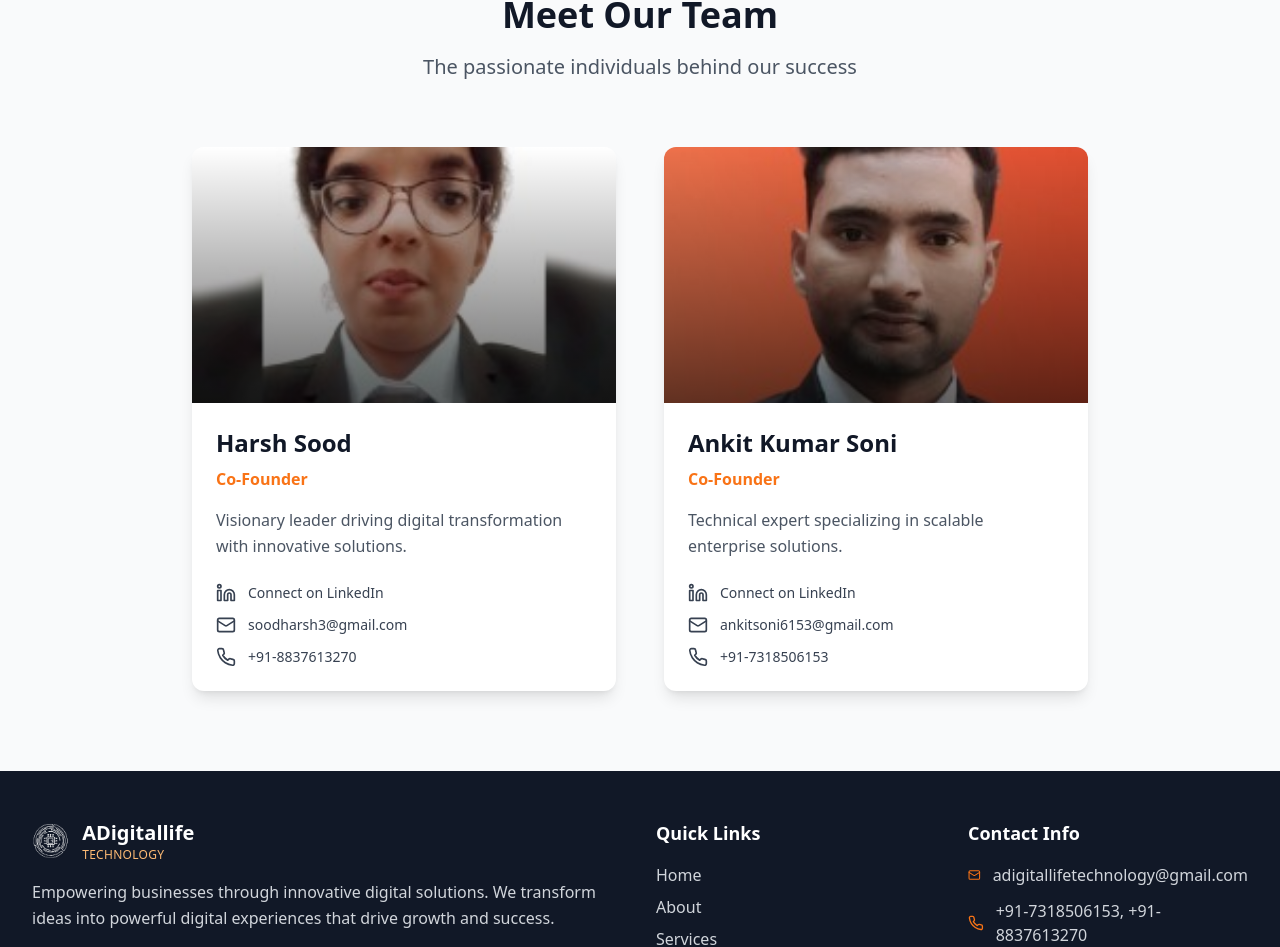
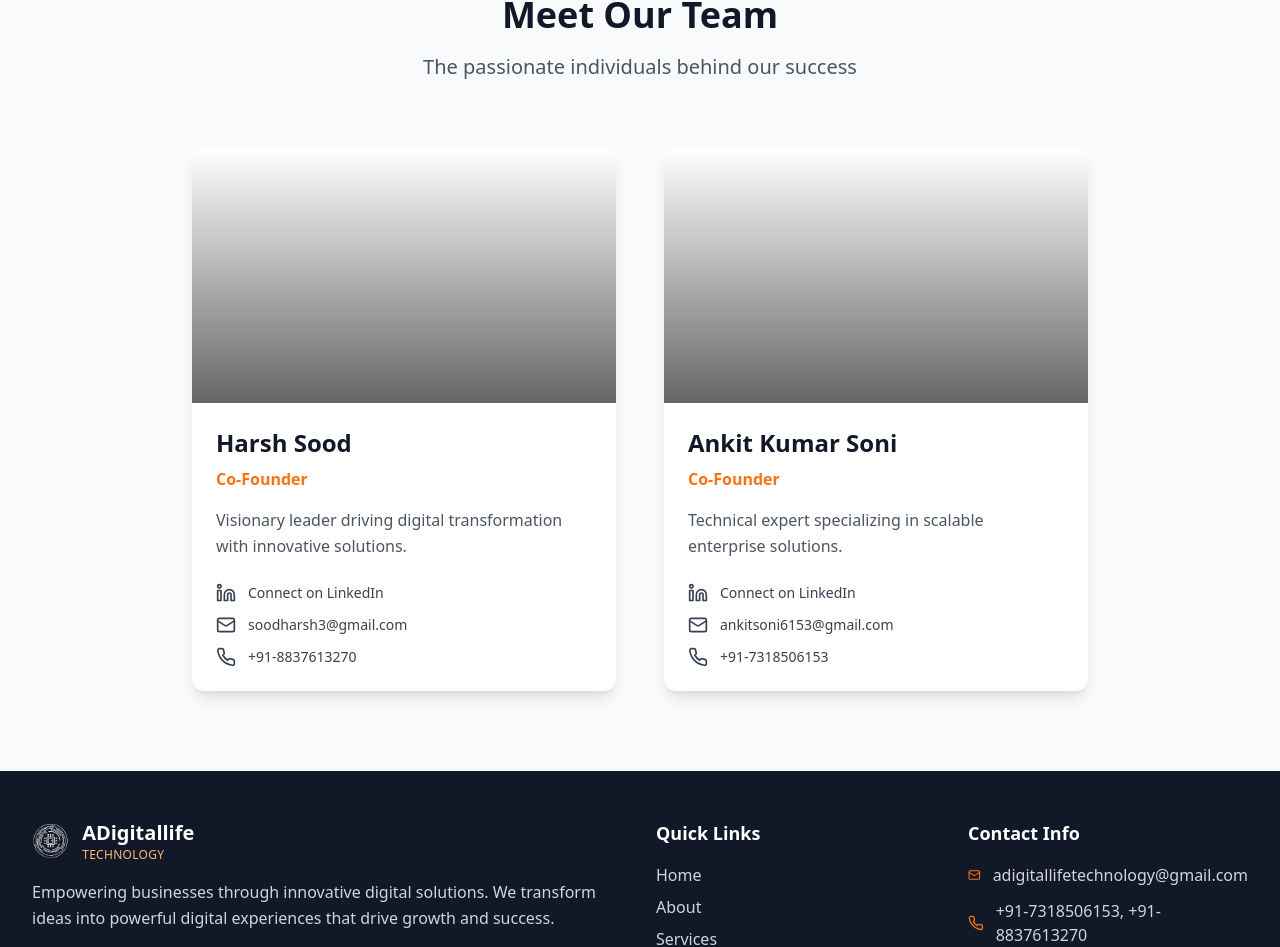
Before and after one commit to adigitallifetechnology/adigitallife-technology, a React (Vite) app: page /about in a window 1280 px wide. Shown: the part 1968-2915 px from the top of the page. Built offline with nearby package versions, Linux system fonts and the light colour scheme.

Commit message:
Update About.tsx

```diff
--- a/src/pages/About.tsx
+++ b/src/pages/About.tsx
@@ -213,11 +213,6 @@ const About = () => {
                 className="bg-white rounded-xl shadow-lg overflow-hidden hover:shadow-xl transition-shadow duration-300"
               >
                 <div className="relative h-64">
-                  <img
-                    src={member.image}
-                    alt={member.name}
-                    className="w-full h-full object-cover"
-                  />
                   <div className="absolute inset-0 bg-gradient-to-t from-black/60 to-transparent"></div>
                 </div>
                 <div className="p-6">
```
